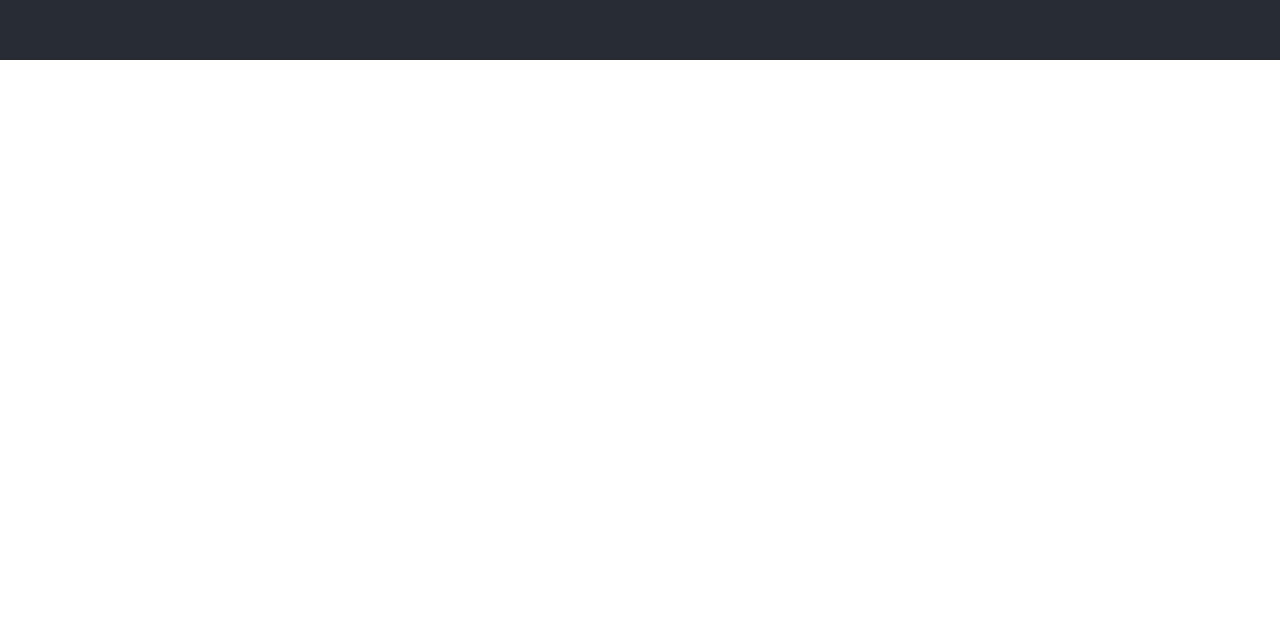
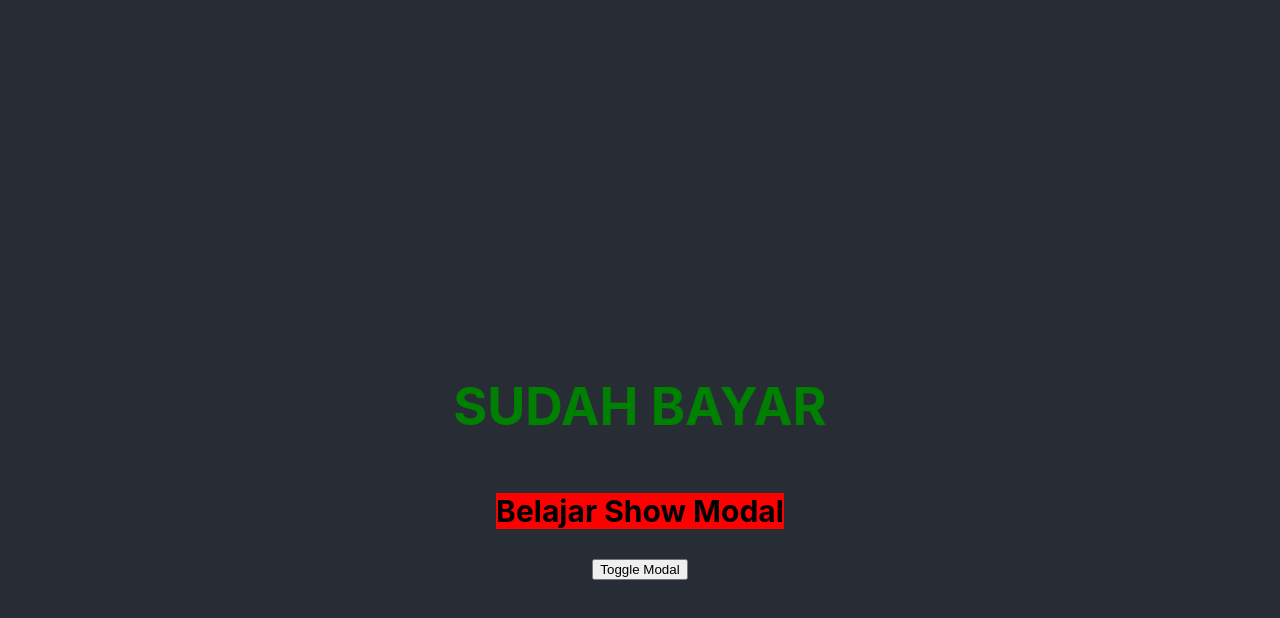
Before and after one commit to crusherblack/batch20-react, a React (Create React App) app: page / in a window 1280 px wide. Shown: the part 1682-2300 px from the top of the page. Before the commit the page ends 1742 px from the top, so only its background shows below. Built offline with nearby package versions, Linux system fonts and the light colour scheme.

Commit message:
done styling

```diff
--- a/src/App.js
+++ b/src/App.js
@@ -1,10 +1,11 @@
-import React, {Component} from 'react';
-import './App.css';
+import React, { Component } from "react";
+import "./App.css";
 
 //Import Components
-import Header from './Components/Headers';
-import Content from './Components/Content';
-import Increment from './Components/Increment';
+import Header from "./Components/Headers";
+import Content from "./Components/Content";
+import Increment from "./Components/Increment";
+import ConditionalRendering from "./Components/ConditionalRendering";
 
 // class App extends Component {
 //   render(){
@@ -18,16 +19,16 @@ import Increment from './Components/Increment';
 // }
 
 function App() {
+  return (
+    <div className="App">
+      <Header changeTitle="This is Custome Porps" title2="Test" />
+      <Content />
 
-  return(
-    <div className="App">
-      <Header changeTitle="This is Custome Porps"
-              title2="Test" />
-      <Content/>
+      <Increment />
 
-      <Increment/>
+      <ConditionalRendering />
     </div>
-  )
+  );
 }
 
-export default App
+export default App;
--- /dev/null
+++ b/src/Components/ConditionalRendering.jsx
@@ -0,0 +1,51 @@
+import React, { useState } from "react";
+import "./conditional.css";
+
+const ConditionalRendering = () => {
+  const [showModal, setShowModal] = useState(false);
+
+  const toggleModal = () => {
+    setShowModal((prev) => {
+      return !prev;
+    });
+  };
+
+  const toggleModalV2 = () => {
+    setShowModal(!showModal);
+  };
+
+  const status = "SUDAH BAYAR";
+
+  return (
+    <div className="App-content">
+      {showModal && (
+        <div className="modal-container">
+          <h1>SAYA MODAL</h1>
+        </div>
+      )}
+
+      <h1
+        style={{
+          color: status === "SUDAH BAYAR" ? "green" : "red",
+        }}
+      >
+        {status}
+      </h1>
+
+      <h1
+        style={{
+          backgroundColor: "red",
+          color: "black",
+          fontSize: "30px",
+        }}
+      >
+        Belajar Show Modal
+      </h1>
+      <div>
+        <button onClick={toggleModalV2}>Toggle Modal</button>
+      </div>
+    </div>
+  );
+};
+
+export default ConditionalRendering;
--- /dev/null
+++ b/src/Components/conditional.css
@@ -0,0 +1,7 @@
+.modal-container {
+  background-color: white;
+  height: 400px;
+  color: red;
+  padding: 20px;
+  border-radius: 5px;
+}
```
Also changed, not shown: 1 other file (tests, documents, lock files or other folders).
